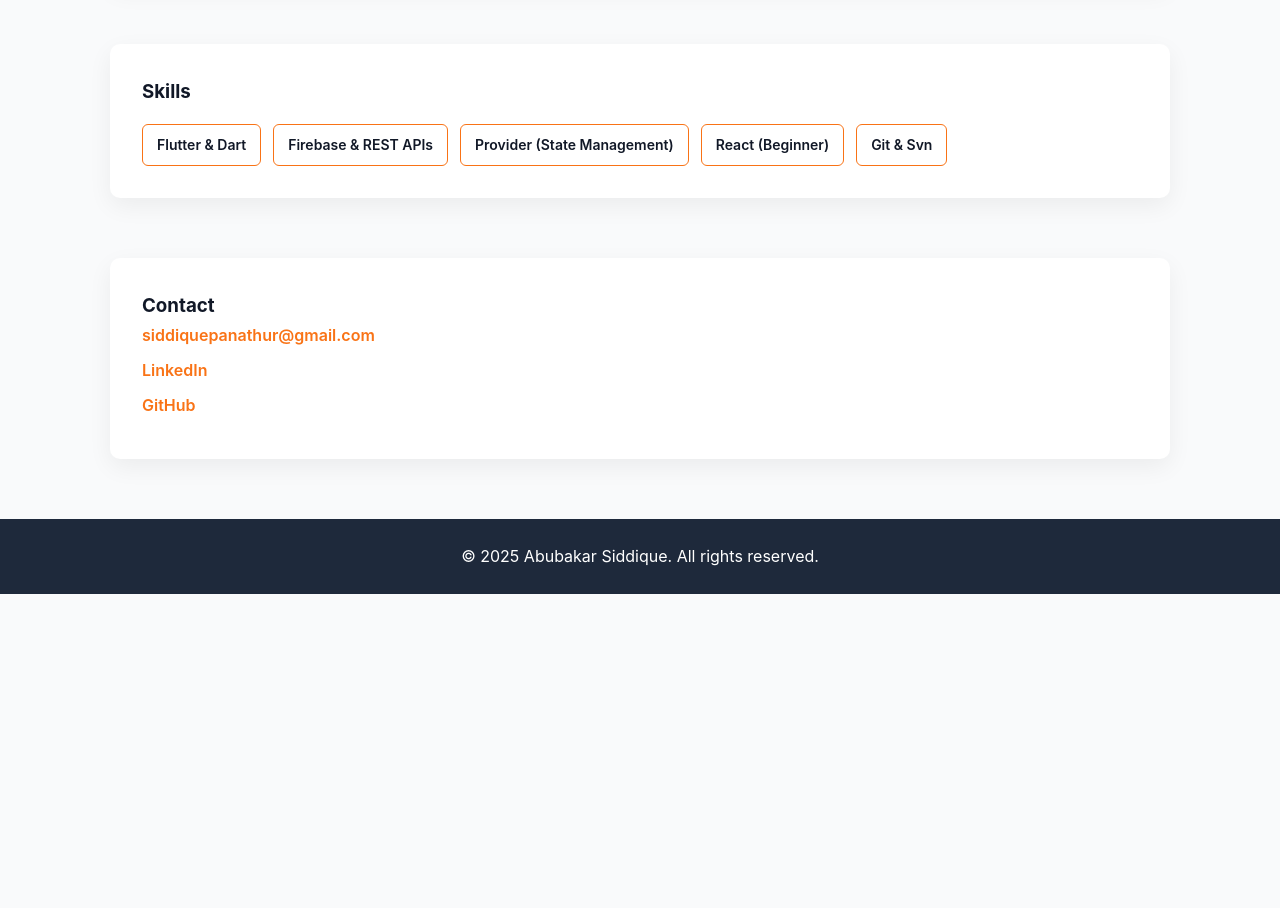
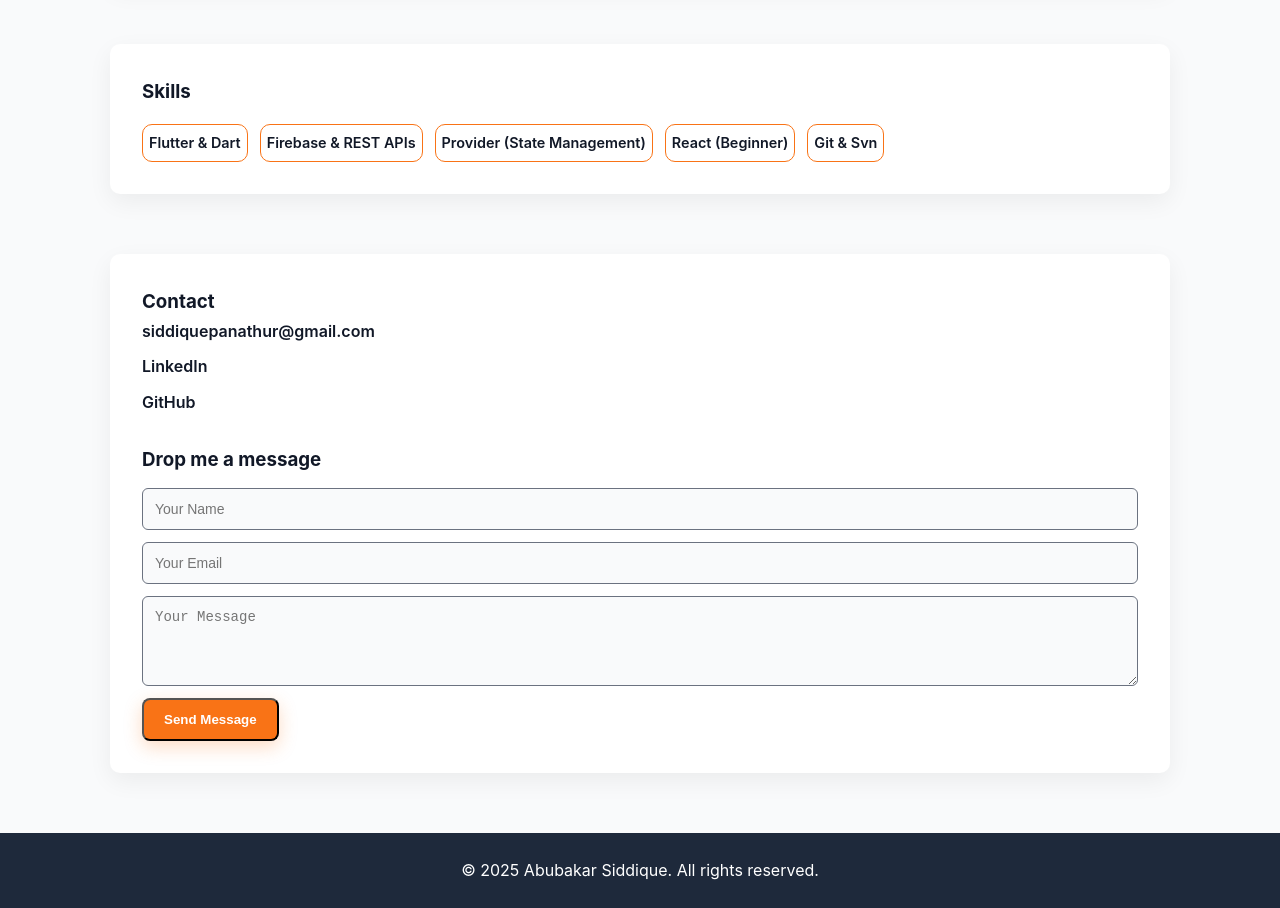
Before and after one commit to AbubakarSiddiquePA/AbubakarSiddique, a React (Vite) app: page / in a window 1280 px wide. Shown: the part 1880-2788 px from the top of the page. Before the commit the page ends 2474 px from the top, so only its background shows below. Built offline with nearby package versions, Linux system fonts and the light colour scheme.

Commit message:
fixed issues with header and responsive, clean color in both desktop and mobile

```diff
--- a/public/index.html
+++ b/public/index.html
@@ -4,9 +4,9 @@
 <head>
   <meta charset="UTF-8" />
   <meta name="viewport" content="width=device-width, initial-scale=1.0" />
-  <title>Abubakar Siddique — Portfolio</title>
+  <title>A S — Portfolio</title>
   <meta name="description"
-    content="Portfolio of Abubakar Siddique — Flutter developer building mobile apps and learning web development." />
+    content="Portfolio of A S — Flutter developer building mobile apps and learning web development." />
   <link href="https://fonts.googleapis.com/css2?family=Inter:wght@300;400;600;700&display=swap" rel="stylesheet" />
   <!-- <link rel="stylesheet" href="https://cdnjs.cloudflare.com/ajax/libs/font-awesome/6.6.0/css/all.min.css" /> -->
   <link rel="stylesheet" href="https://fonts.googleapis.com/css2?family=Inter:wght@400;500;600;700&display=swap" />
--- a/src/components/Contact.jsx
+++ b/src/components/Contact.jsx
@@ -1,6 +1,33 @@
-import React from "react";
+import React, { useState } from "react";
 
 export default function Contact() {
+    const [status, setStatus] = useState(""); // success or error
+
+    const handleSubmit = async (e) => {
+        e.preventDefault();
+        const form = e.target;
+
+        try {
+            const response = await fetch("https://formspree.io/f/xjkarlww", {
+                method: "POST",
+                body: new FormData(form),
+                headers: { Accept: "application/json" },
+            });
+
+            if (response.ok) {
+                setStatus("SUCCESS");
+                form.reset(); // clear form
+            } else {
+                setStatus("ERROR");
+            }
+        } catch (error) {
+            console.error("Form submission failed:", error);
+            setStatus("ERROR");
+        }
+
+
+    };
+
     return (
         <section id="contact" className="contact card">
             <h3>Contact</h3>
@@ -20,16 +47,32 @@ export default function Contact() {
                     <i className="fa-brands fa-linkedin"></i> LinkedIn
                 </a>
             </p>
-
             <p>
-                <a
-                    href="https://github.com/"
-                    target="_blank"
-                    rel="noopener noreferrer"
-                >
+                <a href="https://github.com/" target="_blank" rel="noopener noreferrer">
                     <i className="fa-brands fa-github"></i> GitHub
                 </a>
             </p>
+
+            {/* --- Contact Form --- */}
+            <form className="contact-form" onSubmit={handleSubmit}>
+                <h3>Drop me a message</h3>
+                <input type="text" name="name" placeholder="Your Name" required />
+                <input type="email" name="email" placeholder="Your Email" required />
+                <textarea name="message" placeholder="Your Message" rows="4" required />
+                <button type="submit" className="btn">Send Message</button>
+            </form>
+
+            {/* --- Feedback Message --- */}
+            {status === "SUCCESS" && (
+                <p style={{ color: "green", marginTop: "10px" }}>
+                    ✅ Thanks! Your message has been sent.
+                </p>
+            )}
+            {status === "ERROR" && (
+                <p style={{ color: "red", marginTop: "10px" }}>
+                    ❌ Oops! Something went wrong. Please try again.
+                </p>
+            )}
         </section>
     );
 }
--- a/src/components/Hero.jsx
+++ b/src/components/Hero.jsx
@@ -5,7 +5,7 @@ export default function Hero() {
         <section id="hero" className="hero">
             <div className="hero-content">
                 <div className="hero-text">
-                    <h2 className="hero-title">Hi — I’m Abubakar Siddique</h2>
+                    <h2 className="hero-title">Crafting Apps with Purpose ✨ </h2>
                     <p className="hero-sub">
                         I build thoughtful mobile apps with Flutter and craft clean web UIs.
                     </p>
@@ -17,6 +17,8 @@ export default function Hero() {
                 <div className="hero-photo">
                     {/*  load from public/ */}
                     <img src="/images/profile.png" alt="Abubakar Siddique" />
+                    {/* <img src="" alt="AS" /> */}
+
                 </div>
             </div>
         </section>
--- a/src/style.css
+++ b/src/style.css
@@ -77,7 +77,7 @@ body {
 }
 
 .site-title {
-    font-weight: 700;
+    font-weight: 18px;
 }
 
 .site-role {
@@ -213,19 +213,18 @@ section {
 .skills-list li {
     background: var(--card);
     color: var(--text);
-    /* 👈 always readable */
-    padding: 8px 14px;
-    border-radius: 6px;
+    padding: 6px;
+    border-radius: var(--radius);
     font-weight: 600;
-    font-size: 14px;
+    font-size: 0.9rem;
     border: 1px solid var(--accent);
-    transition: background 0.2s ease, color 0.2s ease;
+    transition: all 0.25s ease;
 }
 
 .skills-list li:hover {
     background: var(--accent);
-    color: #fff;
-    /* readable on accent */
+    color: var(--primary-contrast);
+    transform: translateY(-2px);
 }
 
 /* Timeline */
@@ -270,14 +269,17 @@ section {
 .contact a {
     display: inline-block;
     margin-bottom: 8px;
-    color: var(--accent);
+    color: var(--text);
+    /* ✅ dynamic text color */
     font-weight: 600;
     text-decoration: none;
+    transition: color 0.2s ease;
 }
 
 .contact a:hover {
     text-decoration: underline;
-    color: var(--primary);
+    color: var(--accent);
+    /* accent works for both light & dark */
 }
 
 /* Footer */
@@ -285,6 +287,7 @@ section {
     padding: 24px 0;
     text-align: center;
     color: var(--primary-contrast);
+    /* ✅ adapts to theme */
     background: var(--primary);
     margin-top: 40px;
 }
@@ -322,15 +325,52 @@ section {
     align-items: center;
 }
 
+.contact-form {
+    display: flex;
+    flex-direction: column;
+    gap: 12px;
+    margin-top: 20px;
+}
+
+.contact-form input,
+.contact-form textarea {
+    padding: 12px;
+    border-radius: 6px;
+    border: 1px solid var(--muted);
+    font-size: 14px;
+    background: var(--bg);
+    color: var(--text);
+}
+
+.contact-form input:focus,
+.contact-form textarea:focus {
+    outline: none;
+    border-color: var(--accent);
+    box-shadow: 0 0 0 2px rgba(249, 115, 22, 0.2);
+}
+
+.contact-form button {
+    align-self: flex-start;
+}
+
 /* Responsive */
 @media (max-width: 800px) {
+    .site-header {
+        padding: 8px 0;
+        /* even more compact on mobile */
+    }
+
+    .site-role {
+        font-size: 12px;
+    }
+
     section {
         scroll-margin-top: 120px;
     }
 
     .header-inner {
-        flex-direction: column;
-        align-items: flex-start;
+        flex-direction: row;
+        align-items: center;
         gap: 12px;
     }
 
@@ -349,8 +389,11 @@ section {
         margin-top: 20px;
     }
 
-    .menu-toggle {
-        display: block;
+    .menu-toggle,
+    .theme-toggle {
+        font-size: 20px;
+        padding: 4px 6px;
+        /* smaller buttons */
     }
 
     .site-nav {
```
Also changed, not shown: src/App.jsx (+4 -4 lines), src/assets/profile.png (deleted).
